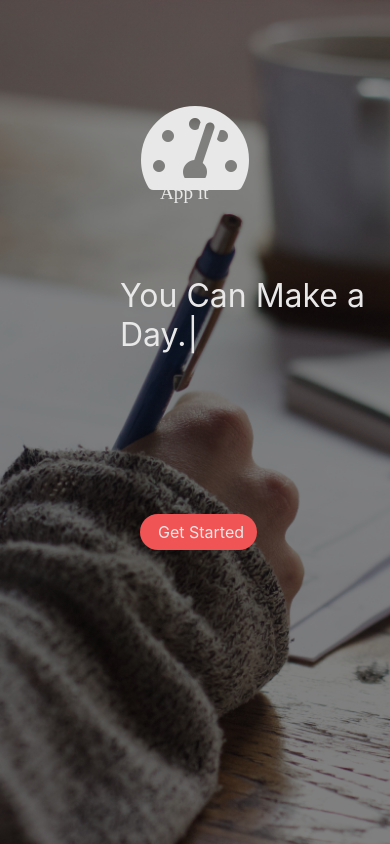
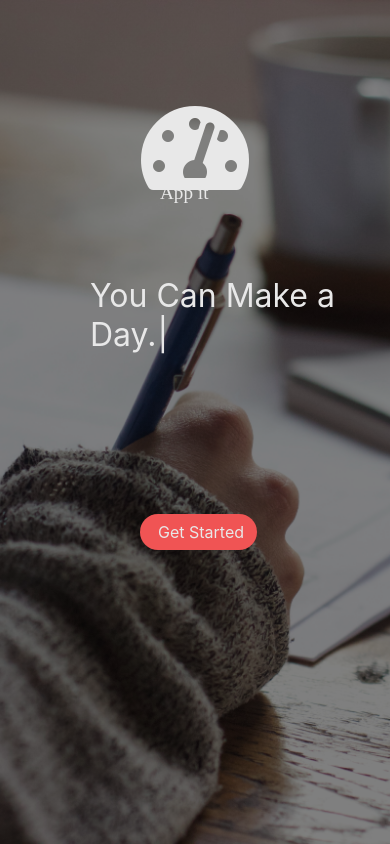
Before and after one commit to opeyemipeter1759/App-it, a React (Create React App) app: page / in a window 390 px wide. Built offline with nearby package versions, Linux system fonts and the light colour scheme; a web font is replaced by a local one.

Commit message:
restructuring the homepage

```diff
--- a/src/Components/Home.css
+++ b/src/Components/Home.css
@@ -76,7 +76,7 @@
   .landingText {
     color: var(--textColor);
     padding-top: 80px;
-    margin-left: 120px;
+    margin-left: 90px;
     font-size: 2rem;
     align-self: center;
     justify-content: center;
```
